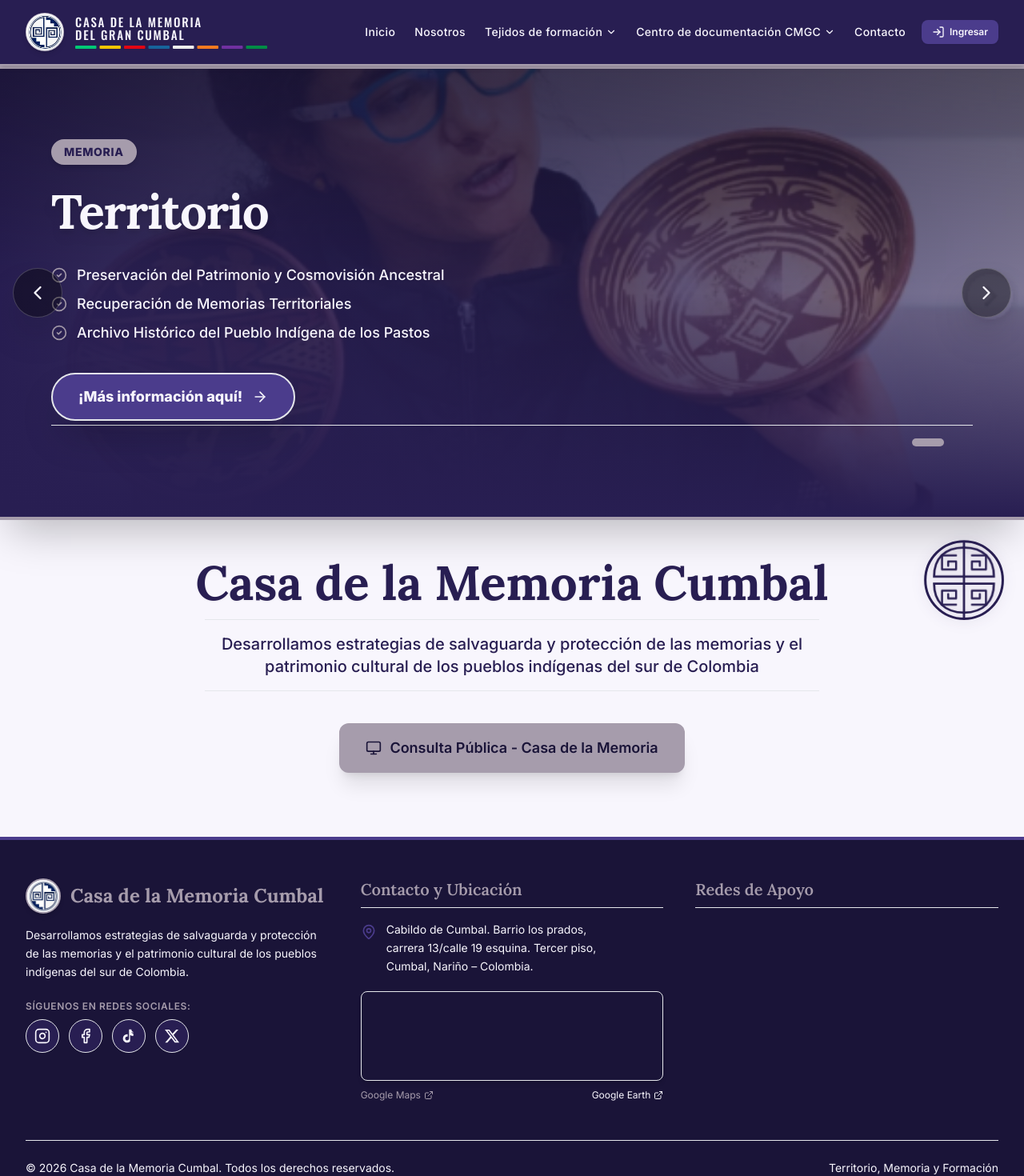
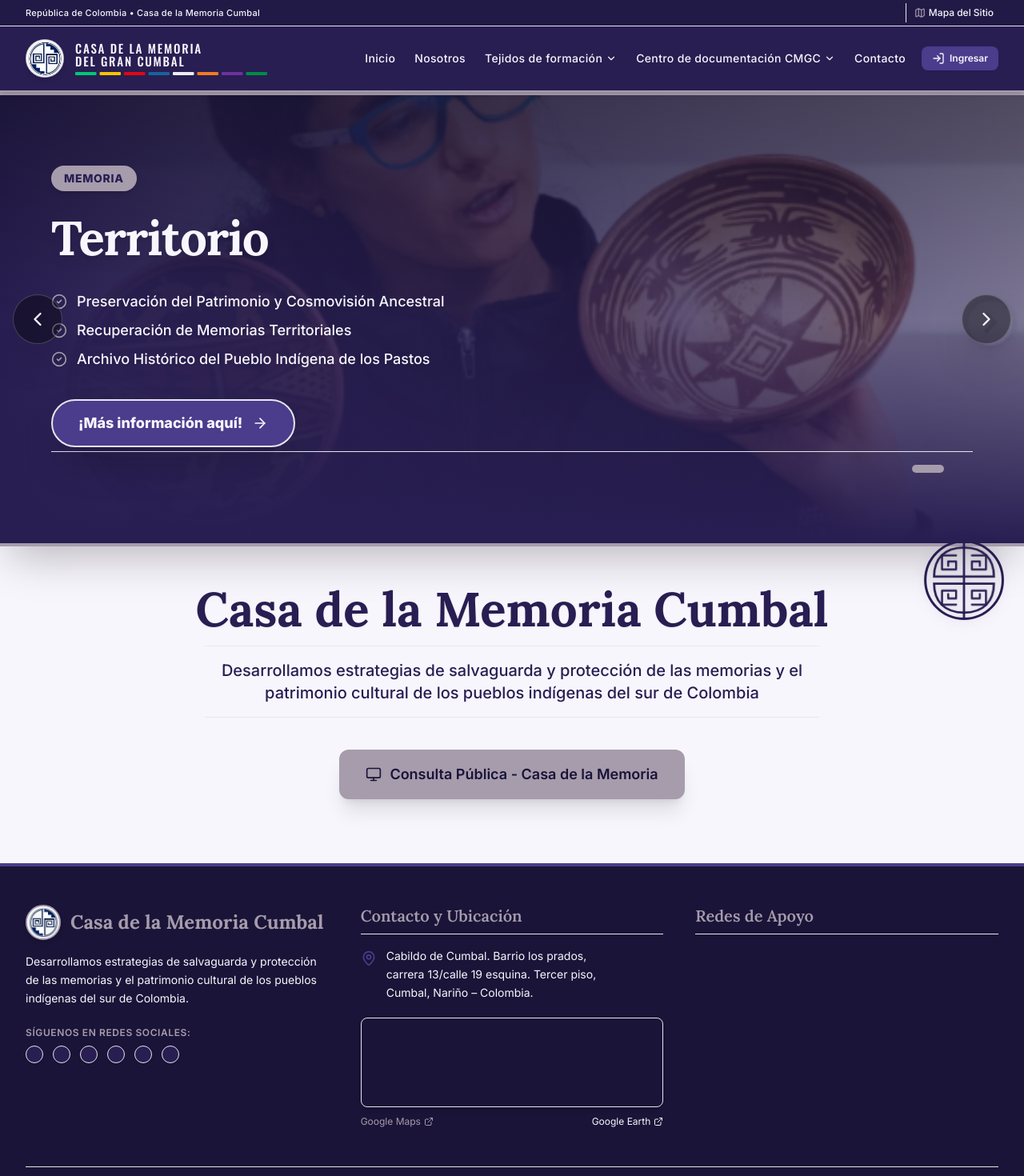
Before and after one commit to danielguadir/casa-memoria-web, a Next.js app: page /contacto in a window 1280 px wide. Shown: the top 1470 px of the page at 80% size. Built offline with nearby package versions, Linux system fonts and the light colour scheme; grey boxes are pictures that could not be loaded.

Commit message:
feat: agregar botones de redes sociales y mapa del sitio estilo Mincultura de forma escalable y mantenible

```diff
--- a/src/components/Footer.tsx
+++ b/src/components/Footer.tsx
@@ -1,39 +1,10 @@
 'use client';
 
 import Image from 'next/image';
-import { Instagram, MapPin, Facebook, ExternalLink } from 'lucide-react';
+import { MapPin, ExternalLink } from 'lucide-react';
 import { useAuth } from '@/context/AuthContext';
+import { socialLinks } from '@/data/socialLinks';
 
-const socialLinks = [
-  {
-    name: 'Instagram',
-    href: 'https://www.instagram.com/casadelamemoriagrancumbal',
-    icon: <Instagram size={20} />,
-  },
-  {
-    name: 'Facebook',
-    href: 'https://www.facebook.com/profile.php?id=61565526674813',
-    icon: <Facebook size={20} />,
-  },
-  {
-    name: 'TikTok',
-    href: 'https://www.tiktok.com/@casadelamemoriagrancumbal',
-    icon: (
-      <svg className="w-5 h-5 fill-current" viewBox="0 0 24 24" aria-hidden="true">
-        <path d="M19.59 6.69a4.83 4.83 0 01-3.77-4.25V2h-3.45v13.67a2.89 2.89 0 01-5.2 1.74 2.89 2.89 0 012.31-4.64c.29 0 .56.04.82.1v-3.5a6.37 6.37 0 00-.82-.05A6.34 6.34 0 003.15 15.6a6.34 6.34 0 0010.83 4.47V10.45a8.28 8.28 0 004.82 1.54V8.54a4.85 4.85 0 01-3.21-1.85z"/>
-      </svg>
-    ),
-  },
-  {
-    name: 'X (Twitter)',
-    href: 'https://x.com/casamemoriacumbal',
-    icon: (
-      <svg className="w-5 h-5 fill-current" viewBox="0 0 24 24" aria-hidden="true">
-        <path d="M18.244 2.25h3.308l-7.227 8.26 8.502 11.24H16.17l-5.214-6.817L4.99 21.75H1.68l7.73-8.835L1.254 2.25H8.08l4.713 6.231zm-1.161 17.52h1.833L7.084 4.126H5.117z"/>
-      </svg>
-    ),
-  },
-];
 
 export default function Footer() {
   const { activeView } = useAuth();
--- a/src/components/Navbar.tsx
+++ b/src/components/Navbar.tsx
@@ -7,6 +7,7 @@
 import { Button, Badge } from '@/components/design-system';
 import InDevelopmentModal from '@/components/InDevelopmentModal';
 import BrandIdentity from '@/components/BrandIdentity';
+import SocialHeaderBar from '@/components/SocialHeaderBar';
 
 const navLinks: { name: string; key: SectionType; path: string; dropdown?: { name: string; path: string }[] }[] = [
   { name: 'Inicio', key: 'inicio', path: '/' },
@@ -110,6 +111,16 @@
   return (
     <>
       <nav className="bg-verde-profundo text-crema sticky top-0 z-50 shadow-md border-b-2 border-[#a69cac]">
+        {/* Superior Social Bar (Estilo portal oficial Mincultura) */}
+        <div className="hidden sm:block border-b border-crema/10 bg-black/15 py-1 px-4 sm:px-6 lg:px-8">
+          <div className="max-w-7xl mx-auto flex justify-between items-center text-xs">
+            <span className="text-[11px] text-crema/70 font-medium tracking-wide">
+              República de Colombia • Casa de la Memoria Cumbal
+            </span>
+            <SocialHeaderBar variant="header" showSiteMap={true} />
+          </div>
+        </div>
+
         <div className="max-w-7xl mx-auto px-4 sm:px-6 lg:px-8">
           <div className="flex justify-between h-20">
 
@@ -361,9 +372,16 @@
                   </button>
                 </div>
               )}
+
+              {/* Redes Sociales en vista móvil */}
+              <div className="border-t border-crema/10 mt-3 pt-3 px-2 flex flex-col items-center space-y-2">
+                <p className="text-[11px] text-[#a69cac] font-semibold uppercase tracking-wider">Redes Sociales</p>
+                <SocialHeaderBar variant="mobile" showSiteMap={true} className="justify-center" />
+              </div>
             </div>
           </div>
         )}
+
       </nav>
 
       {/* Modal interactivo para ítems adicionales en desarrollo */}
--- /dev/null
+++ b/src/components/SocialHeaderBar.tsx
@@ -0,0 +1,73 @@
+'use client';
+
+import React from 'react';
+import { socialLinks, siteMapLink } from '@/data/socialLinks';
+import { Map } from 'lucide-react';
+
+interface SocialHeaderBarProps {
+  className?: string;
+  showSiteMap?: boolean;
+  variant?: 'header' | 'footer' | 'mobile';
+}
+
+export default function SocialHeaderBar({
+  className = '',
+  showSiteMap = true,
+  variant = 'header',
+}: SocialHeaderBarProps) {
+  const handleSiteMapClick = (e: React.MouseEvent<HTMLAnchorElement>) => {
+    if (siteMapLink.href.startsWith('/#')) {
+      const targetId = siteMapLink.href.replace('/#', '');
+      const element = document.getElementById(targetId);
+      if (element) {
+        e.preventDefault();
+        element.scrollIntoView({ behavior: 'smooth' });
+      }
+    }
+  };
+
+  const isFooter = variant === 'footer';
+
+  return (
+    <div className={`flex items-center space-x-2 sm:space-x-3 ${className}`}>
+      {/* Redes sociales */}
+      <div className="flex items-center space-x-1.5 sm:space-x-2.5">
+        {socialLinks.map((social) => (
+          <a
+            key={social.id}
+            href={social.href}
+            target="_blank"
+            rel="noopener noreferrer"
+            aria-label={social.ariaLabel}
+            title={social.name}
+            className={`
+              transition-all duration-200 cursor-pointer flex items-center justify-center rounded-full
+              ${
+                isFooter
+                  ? 'bg-verde-profundo p-2 hover:bg-terracota text-crema hover:scale-110 border border-crema/10 shadow-sm'
+                  : 'text-crema/90 hover:text-mostaza hover:scale-115 hover:bg-white/10 p-1.5 rounded-full'
+              }
+            `}
+          >
+            {social.icon}
+          </a>
+        ))}
+      </div>
+
+      {/* Separador y Mapa del Sitio */}
+      {showSiteMap && (
+        <div className="flex items-center space-x-2 pl-1 border-l border-crema/20">
+          <a
+            href={siteMapLink.href}
+            onClick={handleSiteMapClick}
+            aria-label={siteMapLink.ariaLabel}
+            className="flex items-center space-x-1 text-xs font-medium text-crema/90 hover:text-mostaza transition-colors cursor-pointer whitespace-nowrap py-1 px-1.5 rounded-md hover:bg-white/10"
+          >
+            <Map size={14} className="text-mostaza" />
+            <span>{siteMapLink.name}</span>
+          </a>
+        </div>
+      )}
+    </div>
+  );
+}
--- /dev/null
+++ b/src/data/socialLinks.tsx
@@ -0,0 +1,84 @@
+import React from 'react';
+
+export interface SocialLink {
+  id: string;
+  name: string;
+  href: string;
+  ariaLabel: string;
+  icon: React.ReactNode;
+}
+
+export const socialLinks: SocialLink[] = [
+  {
+    id: 'youtube',
+    name: 'YouTube',
+    href: 'https://www.youtube.com/@casamemoriacumbal',
+    ariaLabel: 'Visitar canal de YouTube de Casa de la Memoria',
+    icon: (
+      <svg className="w-4.5 h-4.5 fill-current" viewBox="0 0 24 24" aria-hidden="true">
+        <path d="M23.498 6.186a3.016 3.016 0 0 0-2.122-2.136C19.505 3.545 12 3.545 12 3.545s-7.505 0-9.377.505A3.017 3.017 0 0 0 .502 6.186C0 8.07 0 12 0 12s0 3.93.502 5.814a3.016 3.016 0 0 0 2.122 2.136c1.871.505 9.376.505 9.376.505s7.505 0 9.377-.505a3.015 3.015 0 0 0 2.122-2.136C24 15.93 24 12 24 12s0-3.93-.502-5.814zM9.545 15.568V8.432L15.818 12l-6.273 3.568z"/>
+      </svg>
+    ),
+  },
+  {
+    id: 'instagram',
+    name: 'Instagram',
+    href: 'https://www.instagram.com/casadelamemoriagrancumbal',
+    ariaLabel: 'Visitar perfil de Instagram de Casa de la Memoria',
+    icon: (
+      <svg className="w-4.5 h-4.5 fill-current" viewBox="0 0 24 24" aria-hidden="true">
+        <path d="M12 2.163c3.204 0 3.584.012 4.85.07 3.252.148 4.771 1.691 4.919 4.919.058 1.265.069 1.645.069 4.849 0 3.205-.012 3.584-.069 4.849-.149 3.225-1.664 4.771-4.919 4.919-1.266.058-1.644.07-4.85.07-3.204 0-3.584-.012-4.849-.07-3.26-.149-4.771-1.699-4.919-4.92-.058-1.265-.07-1.644-.07-4.849 0-3.204.013-3.583.07-4.849.149-3.227 1.664-4.771 4.919-4.919 1.266-.057 1.645-.069 4.849-.069zm0-2.163c-3.259 0-3.667.014-4.947.072-4.358.2-6.78 2.618-6.98 6.98-.059 1.281-.073 1.689-.073 4.948 0 3.259.014 3.668.072 4.948.2 4.358 2.618 6.78 6.98 6.98 1.281.058 1.689.072 4.948.072 3.259 0 3.668-.014 4.948-.072 4.354-.2 6.782-2.618 6.979-6.98.059-1.28.073-1.689.073-4.948 0-3.259-.014-3.667-.072-4.947-.196-4.354-2.617-6.78-6.979-6.98-1.281-.059-1.69-.073-4.949-.073zm0 5.838c-3.403 0-6.162 2.759-6.162 6.162s2.759 6.163 6.162 6.163 6.162-2.759 6.162-6.163c0-3.403-2.759-6.162-6.162-6.162zm0 10.162c-2.209 0-4-1.79-4-4 0-2.209 1.791-4 4-4s4 1.791 4 4c0 2.21-1.791 4-4 4zm6.406-11.845c-.796 0-1.441.645-1.441 1.44s.645 1.44 1.441 1.44c.795 0 1.439-.645 1.439-1.44s-.644-1.44-1.439-1.44z"/>
+      </svg>
+    ),
+  },
+  {
+    id: 'facebook',
+    name: 'Facebook',
+    href: 'https://www.facebook.com/profile.php?id=61565526674813',
+    ariaLabel: 'Visitar página de Facebook de Casa de la Memoria',
+    icon: (
+      <svg className="w-4.5 h-4.5 fill-current" viewBox="0 0 24 24" aria-hidden="true">
+        <path d="M24 12.073c0-6.627-5.373-12-12-12s-12 5.373-12 12c0 5.99 4.388 10.954 10.125 11.854v-8.385H7.078v-3.47h3.047V9.43c0-3.007 1.792-4.669 4.533-4.669 1.312 0 2.686.235 2.686.235v2.953H15.83c-1.491 0-1.956.925-1.956 1.874v2.25h3.328l-.532 3.47h-2.796v8.385C19.612 23.027 24 18.062 24 12.073z"/>
+      </svg>
+    ),
+  },
+  {
+    id: 'x',
+    name: 'X',
+    href: 'https://x.com/casamemoriacumbal',
+    ariaLabel: 'Visitar cuenta de X (Twitter) de Casa de la Memoria',
+    icon: (
+      <svg className="w-4.5 h-4.5 fill-current" viewBox="0 0 24 24" aria-hidden="true">
+        <path d="M18.244 2.25h3.308l-7.227 8.26 8.502 11.24H16.17l-5.214-6.817L4.99 21.75H1.68l7.73-8.835L1.254 2.25H8.08l4.713 6.231zm-1.161 17.52h1.833L7.084 4.126H5.117z"/>
+      </svg>
+    ),
+  },
+  {
+    id: 'whatsapp',
+    name: 'WhatsApp',
+    href: 'https://wa.me/573150000000',
+    ariaLabel: 'Contactar por WhatsApp a Casa de la Memoria',
+    icon: (
+      <svg className="w-4.5 h-4.5 fill-current" viewBox="0 0 24 24" aria-hidden="true">
+        <path d="M.057 24l1.687-6.163c-1.041-1.804-1.588-3.849-1.587-5.946.003-6.556 5.338-11.891 11.893-11.891 3.181.001 6.167 1.24 8.413 3.488 2.245 2.248 3.481 5.236 3.48 8.414-.003 6.557-5.338 11.892-11.893 11.892-1.99-.001-3.951-.5-5.688-1.448l-6.305 1.654zm6.597-3.807c1.676.995 3.276 1.591 5.392 1.592 5.448 0 9.886-4.434 9.889-9.885.002-5.462-4.415-9.89-9.881-9.892-5.452 0-9.887 4.434-9.889 9.884-.001 2.225.651 3.891 1.746 5.634l-.999 3.648 3.742-.981zm11.387-5.464c-.285-.143-1.688-.833-1.949-.928-.261-.095-.451-.143-.641.143-.19.285-.736.928-.902 1.118-.166.19-.333.214-.618.071-.285-.143-1.204-.444-2.293-1.415-.847-.756-1.42-1.69-1.586-1.975-.166-.285-.018-.439.125-.581.128-.128.285-.333.428-.499.143-.166.19-.285.285-.476.095-.19.048-.357-.024-.499-.071-.143-.641-1.545-.879-2.116-.231-.555-.466-.48-.641-.489l-.547-.01c-.19 0-.499.071-.76.357-.261.285-.998.975-.998 2.38 0 1.404 1.022 2.76 1.164 2.951.143.19 2.012 3.073 4.875 4.31.681.294 1.213.47 1.627.601.684.218 1.306.187 1.798.114.548-.082 1.688-.689 1.926-1.355.238-.666.238-1.236.166-1.355-.071-.119-.261-.19-.546-.333z"/>
+      </svg>
+    ),
+  },
+  {
+    id: 'tiktok',
+    name: 'TikTok',
+    href: 'https://www.tiktok.com/@casadelamemoriagrancumbal',
+    ariaLabel: 'Visitar perfil de TikTok de Casa de la Memoria',
+    icon: (
+      <svg className="w-4.5 h-4.5 fill-current" viewBox="0 0 24 24" aria-hidden="true">
+        <path d="M19.59 6.69a4.83 4.83 0 01-3.77-4.25V2h-3.45v13.67a2.89 2.89 0 01-5.2 1.74 2.89 2.89 0 012.31-4.64c.29 0 .56.04.82.1v-3.5a6.37 6.37 0 00-.82-.05A6.34 6.34 0 003.15 15.6a6.34 6.34 0 0010.83 4.47V10.45a8.28 8.28 0 004.82 1.54V8.54a4.85 4.85 0 01-3.21-1.85z"/>
+      </svg>
+    ),
+  },
+];
+
+export const siteMapLink = {
+  name: 'Mapa del Sitio',
+  href: '/#contacto',
+  ariaLabel: 'Ir al mapa del sitio / contacto',
+};
```
